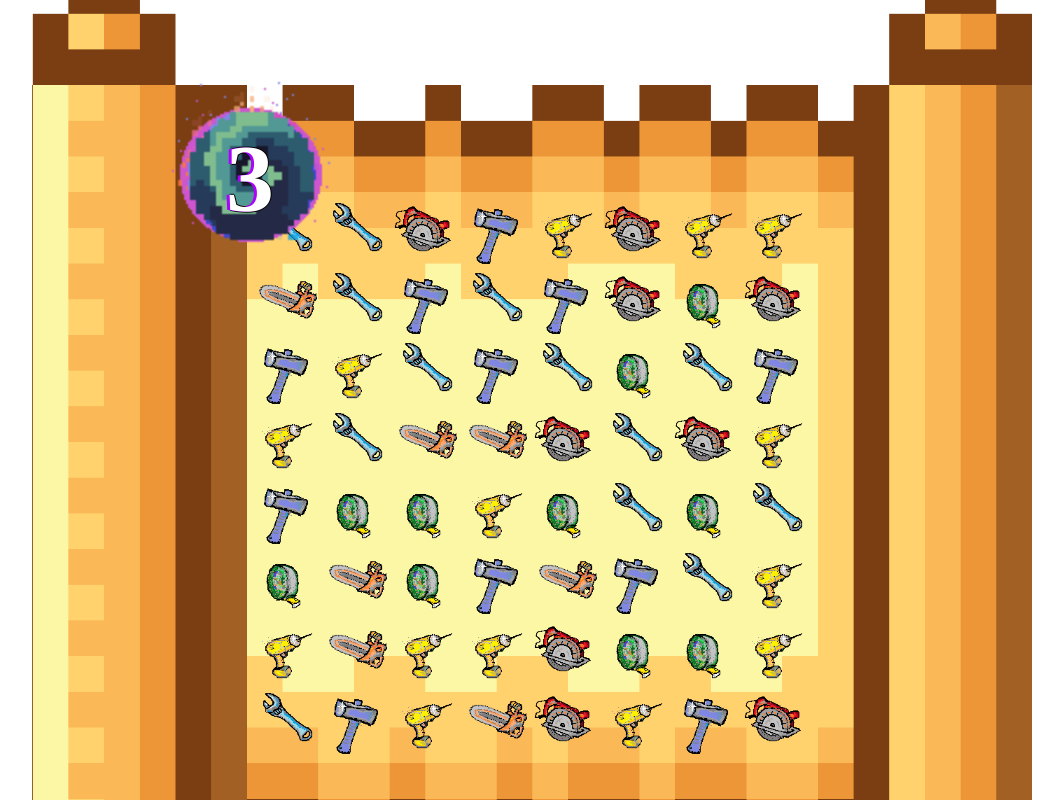
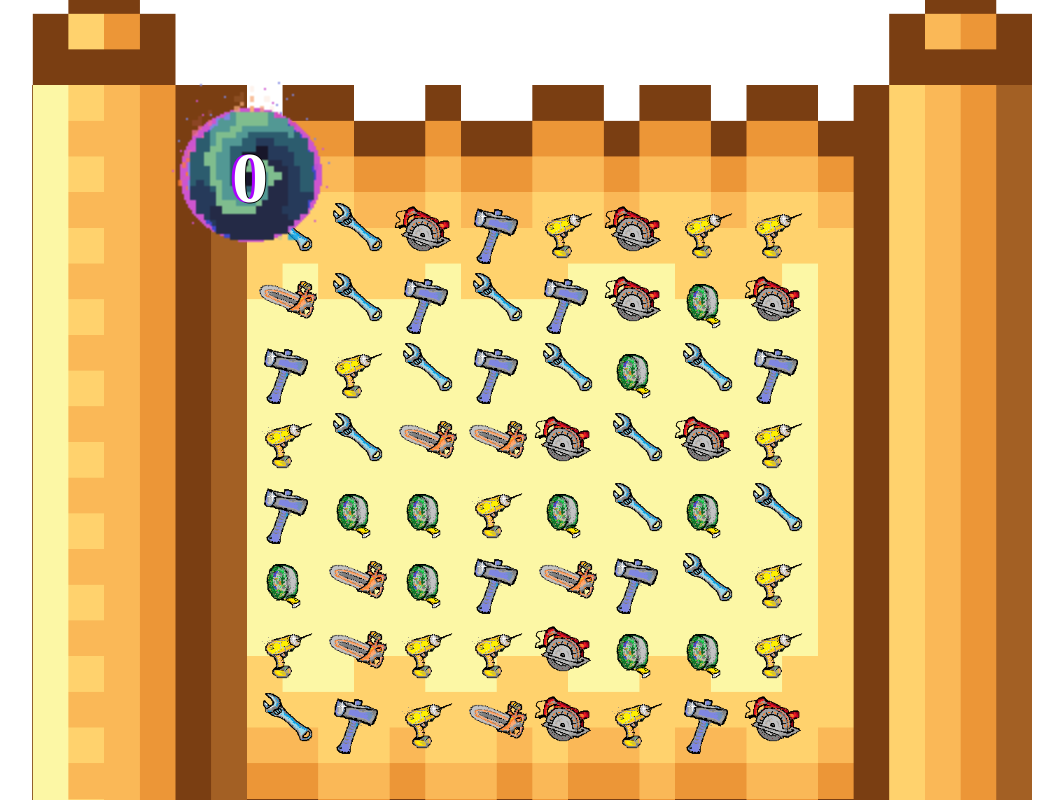
Before and after one commit to Markjust1/Tool_Crush, a React (Create React App) app: page / in a window 1280 px wide. Shown: the top 800 px of the page, without its empty margins (108-1171 px from the left). Built offline with nearby package versions, Linux system fonts and the light colour scheme.

Commit message:
add resetting score after start

```diff
--- a/src/App.js
+++ b/src/App.js
@@ -16,6 +16,7 @@ const App = () => {
   const [squareBeingDragged, setSquareBeingDragged] = useState(null);
   const [squareBeingReplaced, setSquareBeingReplaced] = useState(null);
   const [scoreDisplay, setScoreDisplay] = useState(0);
+
 
   const checkForColumnOfFour = () => {
     for (let i = 0; i <= 39; i++) {
@@ -190,6 +191,11 @@ const App = () => {
 
   useEffect(() => {
     createBoard();
+    setTimeout(() => {
+
+      setScoreDisplay(0)
+
+    }, 1500);
   }, []);
 
   useEffect(() => {
--- a/src/index.css
+++ b/src/index.css
@@ -44,6 +44,6 @@
   background-size: cover;
   text-align: center;
   color: white;
-  font-size: 4em;
+  font-size: 3em;
   text-shadow: -3px 0 rgb(169, 2, 253), 0 1px black, 1px 0 black, 0 -1px black;
 }
```
